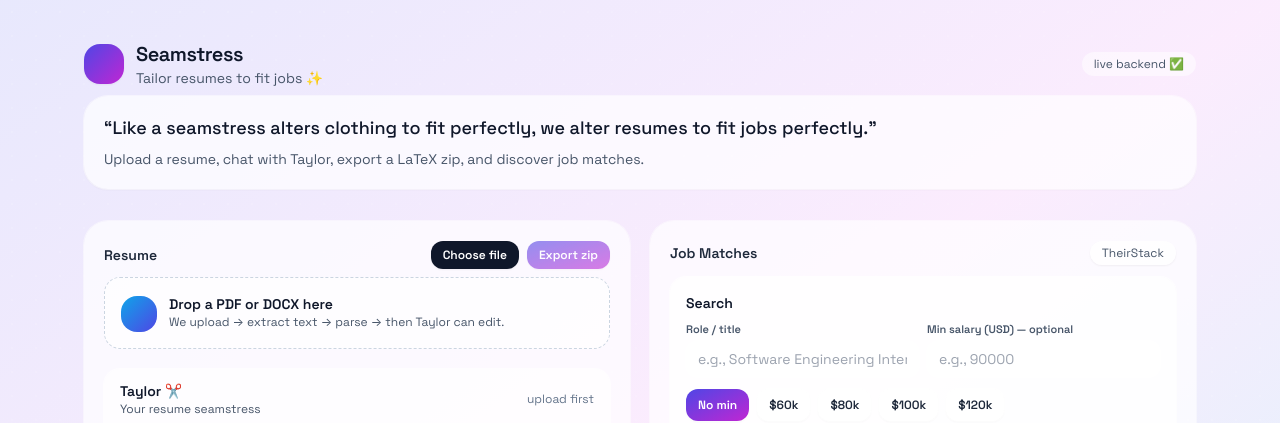
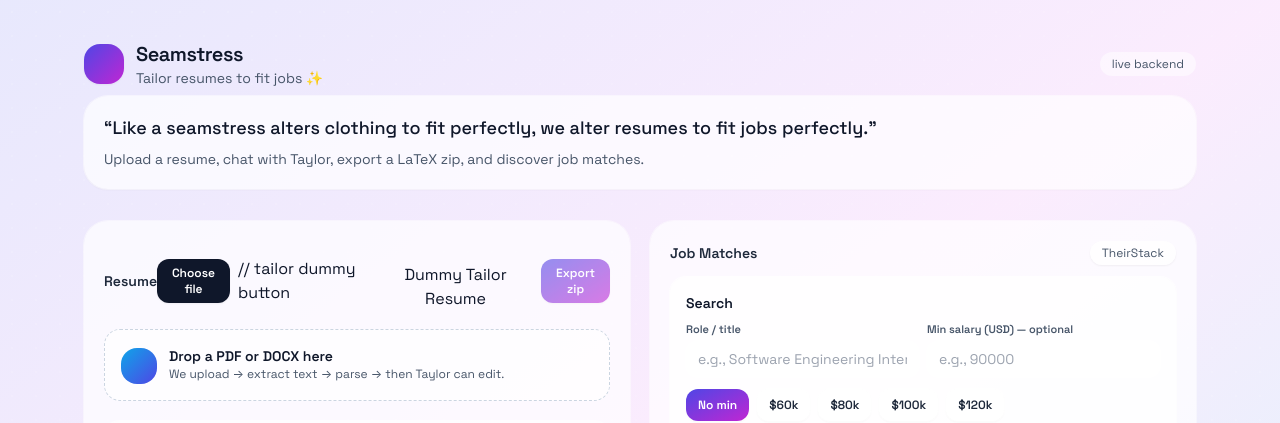
Before and after one commit to acmurdockUMASS/resProject, a React (Vite) app in the folder frontend/: page / in a window 1280 px wide. Shown: the top 423 px of the page. Built offline with nearby package versions, Linux system fonts and the light colour scheme; no server answers.

Commit message:
tailor dummy

```diff
--- a/frontend/src/App.jsx
+++ b/frontend/src/App.jsx
@@ -39,6 +39,40 @@ export default function App() {
   // Job results
   const [jobResults, setJobResults] = useState([]);
   const [jobError, setJobError] = useState("");
+  const API = import.meta.env.VITE_API_BASE_URL || "";
+
+  //tailor DUMMY
+  async function handleDummyTailor() {
+  if (!docId) {
+    alert("Upload and parse a resume first (docId is missing).");
+    return;
+  }
+
+  const dummyJobDescription =
+    "We are seeking a Software Engineering Intern with experience in Python, FastAPI, React, REST APIs, and cloud deployment. Strong communication skills and impact-driven work preferred.";
+
+  try {
+    const res = await fetch(`${API}/api/resume/${docId}/tailor`, {
+      method: "POST",
+      headers: { "Content-Type": "application/json" },
+      body: JSON.stringify({ job_description: dummyJobDescription }),
+    });
+
+    const data = await res.json();
+
+    if (!res.ok) {
+      console.error("Tailor error:", data);
+      alert(`Tailor failed: ${res.status}`);
+      return;
+    }
+
+    console.log("Tailor success:", data);
+    alert("Dummy tailor worked — check console for response.");
+  } catch (err) {
+    console.error("Tailor request crashed:", err);
+    alert("Tailor request crashed — check console.");
+  }
+}
 
   const gradient = useMemo(
     () =>
@@ -207,7 +241,7 @@ export default function App() {
                 </span>
               ) : (
                 <span className="rounded-full bg-white/50 px-3 py-1">
-                  live backend ✅
+                  live backend
                 </span>
               )}
             </div>
@@ -242,6 +276,14 @@ export default function App() {
                     type="button"
                   >
                     Choose file
+                  </button>
+
+                  // tailor dummy button
+                  <button
+                    onClick={handleDummyTailor}
+                    style={{ padding: "10px 14px", borderRadius: 8, marginTop: 12 }}
+                    >
+                    Dummy Tailor Resume
                   </button>
 
                   <button
```
